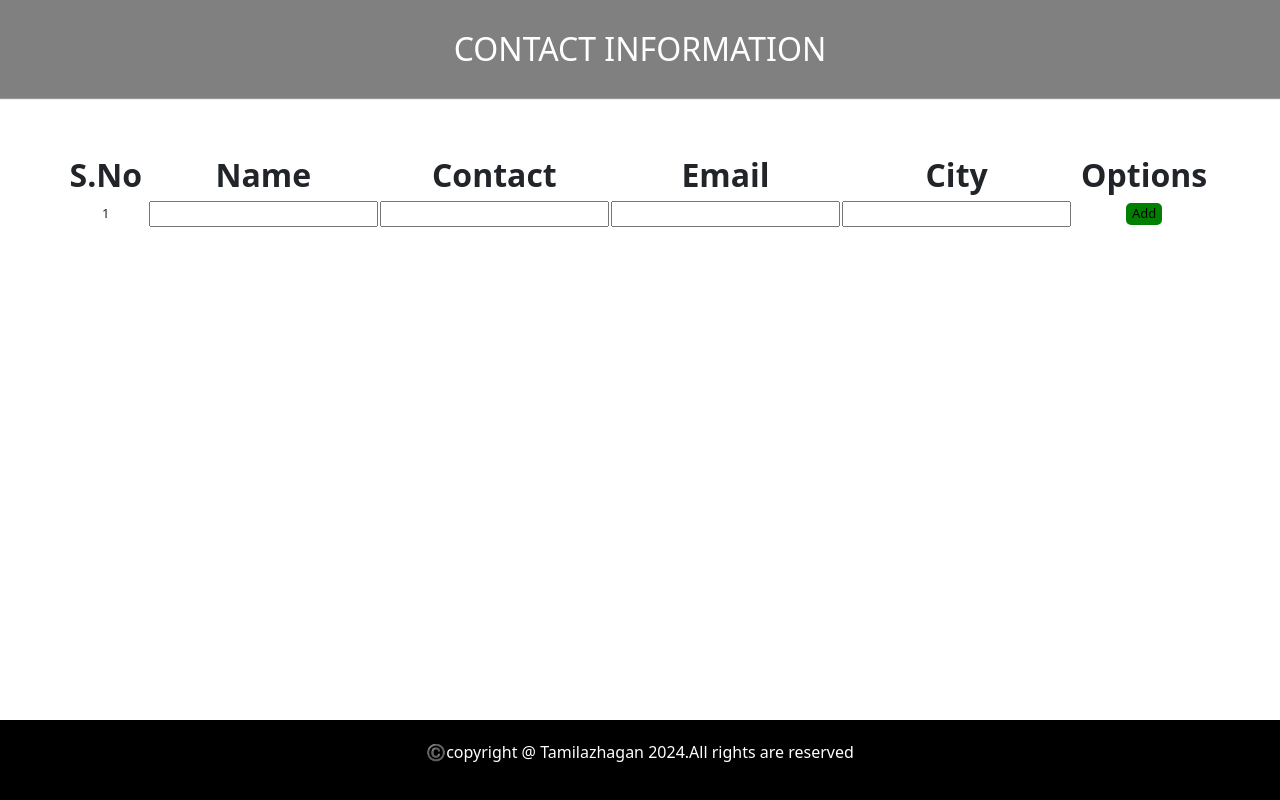
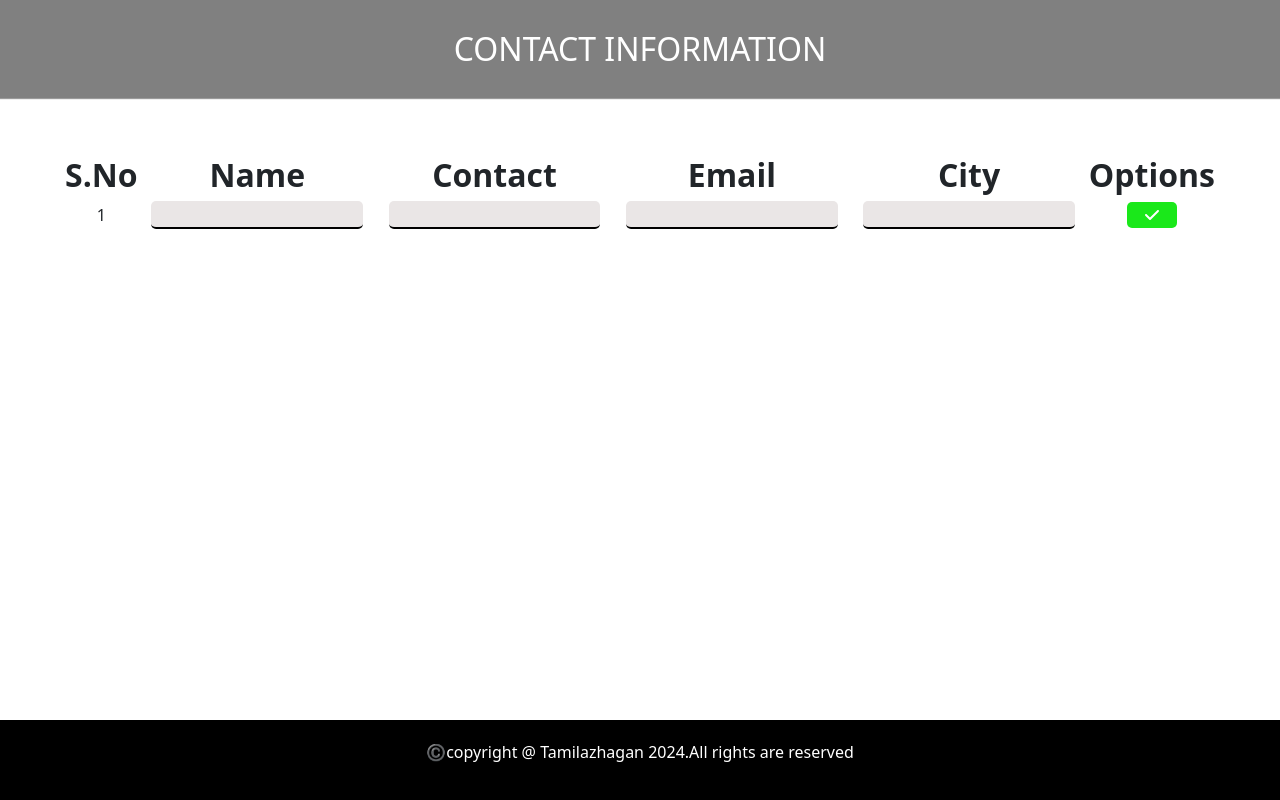
Before and after one commit to TamilazhaganM/Loginpage, a React (Create React App) app: page /contact in a window 1280 px wide. Built offline with nearby package versions, Linux system fonts and the light colour scheme; the HTML template or start-up script is replaced by a standard one; a web font is replaced by a local one.

Commit message:
css adjusted

```diff
--- a/src/component/Logincompo/contactcomponent/Contact.css
+++ b/src/component/Logincompo/contactcomponent/Contact.css
@@ -14,12 +14,20 @@
 th{
     font-size: 2rem;
 }
+td{
+    font-size: 1rem;
+}
 table{
     width: 90%;
     margin: 0 auto;
 }
 input{
-    width: 100%;
+    width: 90%;
+    font-size: 1rem;
+    background-color: rgb(234, 230, 230);
+    border:none ;
+    border-radius: 5px;
+    border-bottom: 2px solid ;
 }
 .contact-table{
     display: flex;
@@ -38,16 +46,18 @@ button{
     border: none;
 }
 .Addbtn{
-    background-color: green;
+    background-color: rgb(26, 232, 26);
     border-radius: 5px;
-}
-.editbtn{
-    background-color: gray;
-    border-radius: 5px;
+    width: 50px;
+    font-size: 1rem;
+    color: white;
 }
 .deletebtn{
     background-color: red;
     border-radius: 5px;
+    width: 50px;
+    font-size: 1rem;
+    color: white;
 }
 .footer{
     text-align: center;
--- a/src/component/Logincompo/contactcomponent/Contact.jsx
+++ b/src/component/Logincompo/contactcomponent/Contact.jsx
@@ -2,6 +2,8 @@ import React, { useState } from "react";
 import "./Contact.css";
 import Footer from "../../Footer";
 import axios from "axios";
+import { faCheck,faTrash } from "@fortawesome/free-solid-svg-icons";
+import { FontAwesomeIcon } from "@fortawesome/react-fontawesome";
 
 const Contact = () => {
   const [users, setUsers] = useState([]);
@@ -17,7 +19,7 @@ const Contact = () => {
 
   // Generate a unique ID manually
   const generateUniqueId = () => {
-    return Date.now() + Math.random().toString(36).substr(2, 9);
+    return Date.now() + Math.random().toString(36).substring(2, 9);
   };
 
   const deleteUser = (id) => {
@@ -75,7 +77,7 @@ const Contact = () => {
               <td>
                 <div className="buttons">
                   <button className="deletebtn" onClick={() => deleteUser(data.id)}>
-                    Delete
+                    <FontAwesomeIcon icon={faTrash} />
                   </button>
                 </div>
               </td>
@@ -98,7 +100,7 @@ const Contact = () => {
             <td>
               <div className="buttons">
                 <button className="Addbtn" onClick={postdata}>
-                  Add
+                  <FontAwesomeIcon icon={faCheck} />
                 </button>
               </div>
             </td>
```
